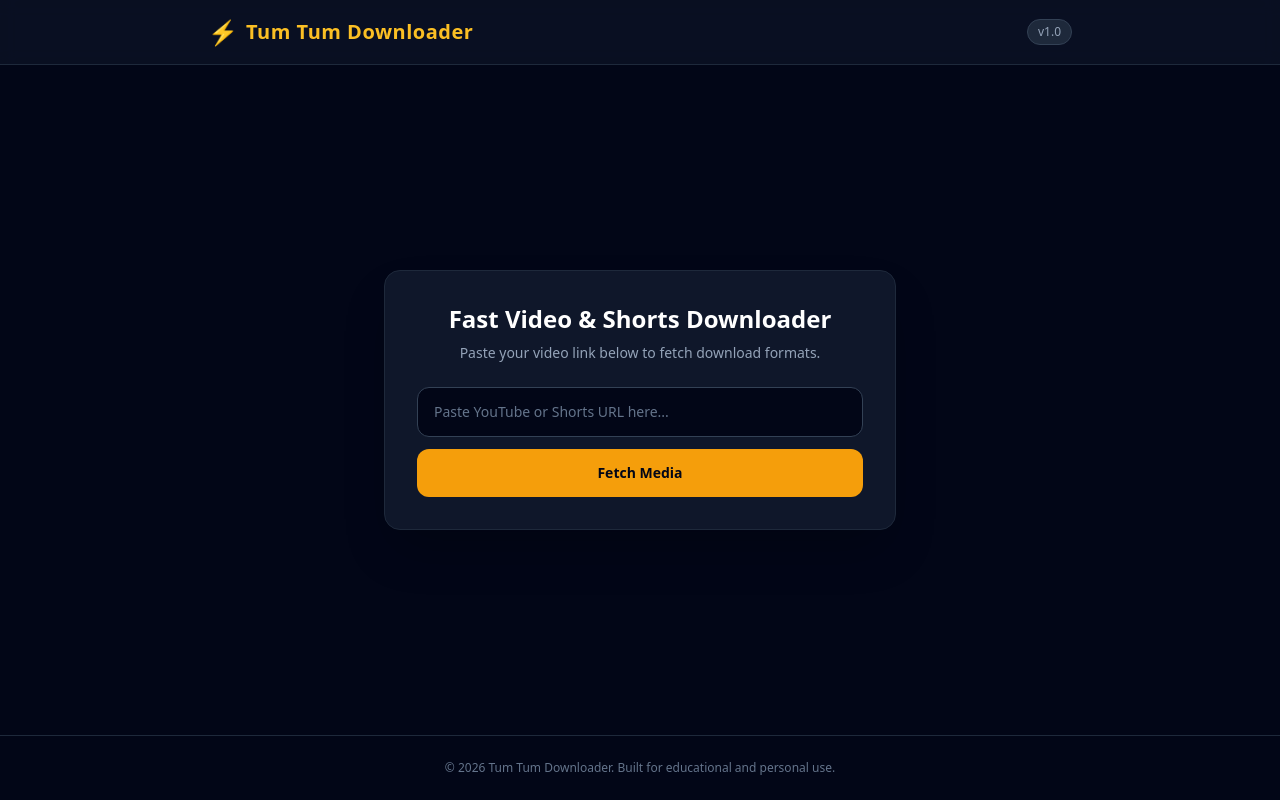
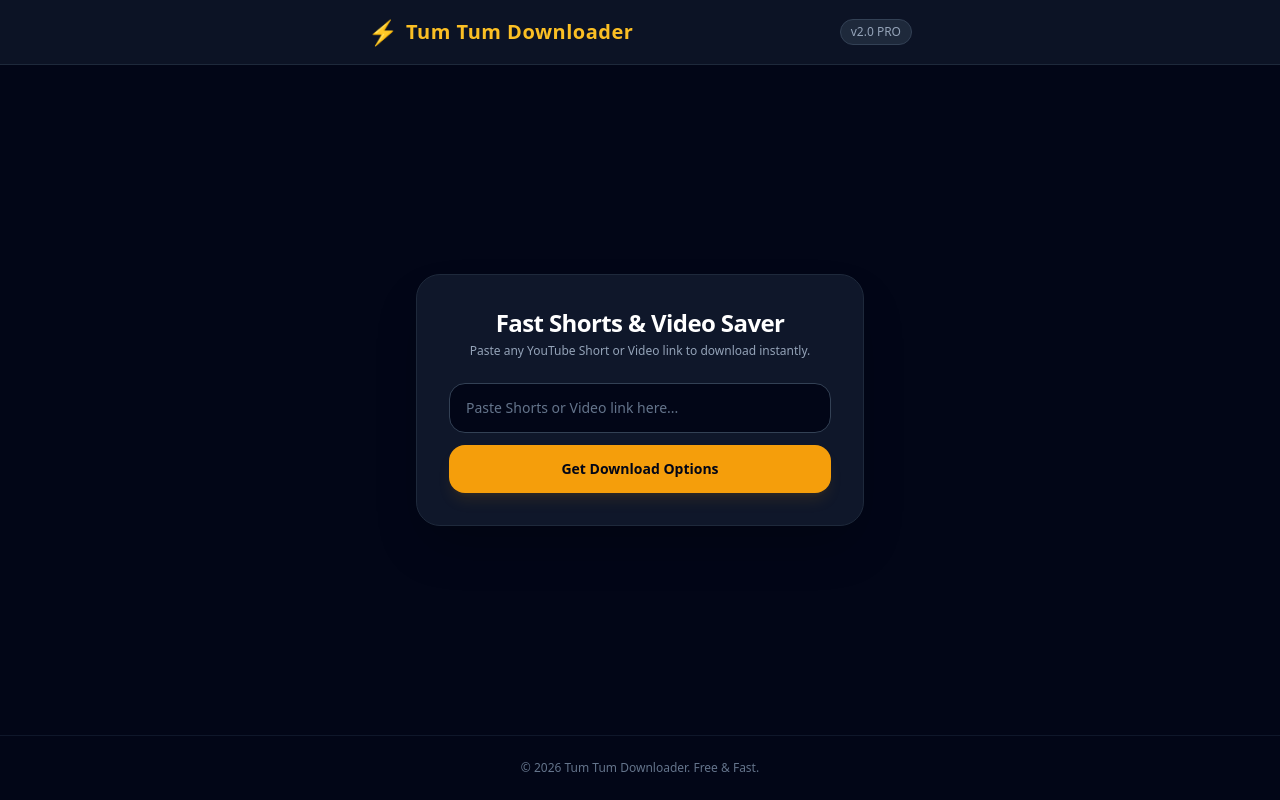
Before and after one commit to nunnayashwanth8088-star/tum-tum-downloader, a Flask app: page / in a window 1280 px wide. Run offline with Flask 3, Linux system fonts and the light colour scheme; some libraries are stand-ins or nearby versions.

Commit message:
Revamp index.html layout and styles
Updated the HTML structure and styles for the Tum Tum Downloader application. Enhanced header, main container, and footer sections, and improved button functionalities.

```diff
--- a/templates/index.html
+++ b/templates/index.html
@@ -4,114 +4,155 @@
   <meta charset="UTF-8" />
   <meta name="viewport" content="width=device-width, initial-scale=1.0" />
   <title>Tum Tum Downloader</title>
+  <!-- Tailwind CSS -->
   <script src="https://cdn.tailwindcss.com"></script>
 </head>
 <body class="bg-slate-950 text-slate-100 min-h-screen flex flex-col justify-between font-sans">
 
-  <header class="border-b border-slate-800 bg-slate-900/60 backdrop-blur sticky top-0 z-50">
-    <div class="max-w-4xl mx-auto px-4 py-4 flex items-center justify-between">
+  <!-- Header -->
+  <header class="border-b border-slate-800 bg-slate-900/80 backdrop-blur sticky top-0 z-50">
+    <div class="max-w-xl mx-auto px-4 py-4 flex items-center justify-between">
       <div class="flex items-center space-x-2">
         <span class="text-2xl">⚡</span>
         <h1 class="text-xl font-black tracking-wide text-amber-400">Tum Tum Downloader</h1>
       </div>
-      <span class="text-xs bg-slate-800 text-slate-400 px-2.5 py-1 rounded-full border border-slate-700">v1.0</span>
+      <span class="text-xs bg-slate-800 text-slate-400 px-2.5 py-1 rounded-full border border-slate-700">v2.0 PRO</span>
     </div>
   </header>
 
-  <main class="flex-grow flex items-center justify-center px-4 py-12">
-    <div class="w-full max-w-lg bg-slate-900 border border-slate-800 rounded-2xl p-6 sm:p-8 shadow-2xl">
+  <!-- Main Container -->
+  <main class="flex-grow flex items-center justify-center px-4 py-10">
+    <div class="w-full max-w-md bg-slate-900 border border-slate-800 rounded-3xl p-6 sm:p-8 shadow-2xl">
       <div class="text-center mb-6">
-        <h2 class="text-2xl font-bold text-white mb-2">Fast Video & Shorts Downloader</h2>
-        <p class="text-sm text-slate-400">Paste your video link below to fetch download formats.</p>
+        <h2 class="text-2xl font-black text-white tracking-tight">Fast Shorts & Video Saver</h2>
+        <p class="text-xs text-slate-400 mt-1">Paste any YouTube Short or Video link to download instantly.</p>
       </div>
 
+      <!-- URL Input Area -->
       <div class="space-y-3">
         <input
           type="text"
           id="videoUrl"
-          placeholder="Paste YouTube or Shorts URL here..."
-          class="w-full bg-slate-950 border border-slate-700 rounded-xl px-4 py-3.5 text-sm text-white placeholder-slate-500 focus:outline-none focus:border-amber-400 focus:ring-1 focus:ring-amber-400 transition"
+          placeholder="Paste Shorts or Video link here..."
+          class="w-full bg-slate-950 border border-slate-700 rounded-2xl px-4 py-3.5 text-sm text-white placeholder-slate-500 focus:outline-none focus:border-amber-400 focus:ring-1 focus:ring-amber-400 transition"
         />
         <button
           id="fetchBtn"
-          onclick="handleFetch()"
-          class="w-full bg-amber-500 hover:bg-amber-400 text-slate-950 font-bold py-3.5 rounded-xl transition duration-150 active:scale-[0.99] text-sm flex items-center justify-center space-x-2"
+          onclick="processVideo()"
+          class="w-full bg-amber-500 hover:bg-amber-400 text-slate-950 font-black py-3.5 rounded-2xl transition duration-150 active:scale-[0.98] text-sm shadow-lg shadow-amber-500/10 flex items-center justify-center space-x-2"
         >
-          <span>Fetch Media</span>
+          <span>Get Download Options</span>
         </button>
       </div>
 
-      <div id="statusAlert" class="mt-4 hidden p-3 rounded-lg text-xs font-medium text-center"></div>
+      <!-- Status Alert -->
+      <div id="statusAlert" class="mt-4 hidden p-3 rounded-xl text-xs font-semibold text-center"></div>
 
-      <div id="resultCard" class="mt-6 hidden border-t border-slate-800 pt-6">
-        <img id="thumbImg" src="" alt="Thumbnail" class="w-full aspect-video rounded-xl object-cover border border-slate-800 mb-3" />
-        <h3 id="videoTitle" class="text-sm font-semibold text-slate-200 line-clamp-2 mb-4"></h3>
+      <!-- Result Card -->
+      <div id="resultCard" class="mt-6 hidden border-t border-slate-800/80 pt-6">
+        <div class="relative rounded-2xl overflow-hidden border border-slate-800 mb-4 bg-black">
+          <img id="thumbImg" src="" alt="Thumbnail" class="w-full aspect-video object-cover" />
+          <div class="absolute bottom-2 left-2 bg-black/70 px-2 py-0.5 rounded text-[10px] text-amber-400 font-bold uppercase tracking-wider">
+            Ready
+          </div>
+        </div>
 
+        <h3 id="videoTitle" class="text-sm font-bold text-slate-200 line-clamp-2 mb-4"></h3>
+
+        <!-- Download Buttons Grid -->
         <div class="space-y-2">
-          <label class="text-xs uppercase tracking-wider text-slate-400 font-bold">Select Quality</label>
-          <div id="formatButtons" class="grid grid-cols-1 sm:grid-cols-2 gap-2"></div>
+          <label class="text-[11px] uppercase tracking-wider text-slate-400 font-bold block">Instant Download Servers</label>
+
+          <a id="server1Btn" href="#" target="_blank" class="w-full flex items-center justify-between p-3.5 bg-gradient-to-r from-amber-500 to-amber-600 hover:from-amber-400 hover:to-amber-500 text-slate-950 font-black rounded-xl text-xs transition shadow-md">
+            <span>📥 Download Server 1 (HD MP4)</span>
+            <span class="text-[10px] bg-black/20 px-2 py-0.5 rounded">Fastest</span>
+          </a>
+
+          <a id="server2Btn" href="#" target="_blank" class="w-full flex items-center justify-between p-3.5 bg-slate-800 hover:bg-slate-700 text-white font-bold rounded-xl text-xs transition border border-slate-700">
+            <span>📥 Download Server 2 (Alternative)</span>
+            <span class="text-[10px] bg-slate-900 px-2 py-0.5 rounded text-slate-300">Backup</span>
+          </a>
+
+          <a id="thumbDownloadBtn" href="#" target="_blank" class="w-full flex items-center justify-between p-3 bg-slate-950 hover:bg-slate-800 text-slate-300 font-medium rounded-xl text-xs transition border border-slate-800">
+            <span>🖼️ Download HD Thumbnail</span>
+            <span class="text-[10px] text-slate-500">JPG</span>
+          </a>
         </div>
       </div>
     </div>
   </main>
 
-  <footer class="border-t border-slate-800 py-6 text-center text-xs text-slate-500">
-    <p>© 2026 Tum Tum Downloader. Built for educational and personal use.</p>
+  <!-- Footer -->
+  <footer class="border-t border-slate-900 py-6 text-center text-xs text-slate-500">
+    <p>© 2026 Tum Tum Downloader. Free & Fast.</p>
   </footer>
 
   <script>
-    async function handleFetch() {
+    function extractVideoId(url) {
+      if (!url) return null;
+      // Handles shorts, watch, youtu.be, embed URLs
+      const regExp = /(?:youtube\.com\/(?:shorts\/|watch\?v=|embed\/)|youtu\.be\/)([a-zA-Z0-9_-]{11})/;
+      const match = url.match(regExp);
+      return match ? match[1] : null;
+    }
+
+    async function processVideo() {
       const urlInput = document.getElementById('videoUrl');
       const fetchBtn = document.getElementById('fetchBtn');
       const statusAlert = document.getElementById('statusAlert');
       const resultCard = document.getElementById('resultCard');
-      const formatButtons = document.getElementById('formatButtons');
 
-      const url = urlInput.value.trim();
-      if (!url) {
-        showAlert('Please paste a valid video URL first.', 'error');
+      const rawUrl = urlInput.value.trim();
+      const videoId = extractVideoId(rawUrl);
+
+      if (!videoId) {
+        showAlert('Please paste a valid YouTube or Shorts link.', 'error');
         return;
       }
 
       fetchBtn.disabled = true;
-      fetchBtn.innerHTML = `<span>Fetching...</span>`;
+      fetchBtn.innerHTML = `<span>Processing Link...</span>`;
       resultCard.classList.add('hidden');
-      showAlert('Fetching video details...', 'info');
+      showAlert('Locating media stream...', 'info');
 
       try {
-        const response = await fetch('/api/get-info', {
-          method: 'POST',
-          headers: { 'Content-Type': 'application/json' },
-          body: JSON.stringify({ url })
-        });
+        // Fetch public title using YouTube official oEmbed API (no keys required, never blocked)
+        const oembedUrl = `https://www.youtube.com/oembed?url=https://www.youtube.com/watch?v=${videoId}&format=json`;
+        const res = await fetch(oembedUrl);
 
-        const data = await response.json();
+        let title = "YouTube Short / Video";
+        if (res.ok) {
+          const data = await res.json();
+          title = data.title;
+        }
 
-        if (response.ok) {
-          statusAlert.classList.add('hidden');
-          resultCard.classList.remove('hidden');
+        const thumbUrl = `https://img.youtube.com/vi/${videoId}/maxresdefault.jpg`;
 
-          document.getElementById('thumbImg').src = data.thumbnail;
-          document.getElementById('videoTitle').innerText = data.title;
+        // Configure Download Servers
+        // Server 1 routes through clean proxy extractor
+        document.getElementById('server1Btn').href = `https://y2mate.nu/en/download?url=${encodeURIComponent('https://www.youtube.com/watch?v=' + videoId)}`;
 
-          formatButtons.innerHTML = '';
-          data.formats.forEach(f => {
-            const btn = document.createElement('a');
-            btn.href = f.download_url;
-            btn.target = "_blank";
-            btn.download = "video.mp4";
-            btn.className = "flex items-center justify-center p-3 bg-amber-500 hover:bg-amber-400 text-slate-950 font-bold rounded-lg text-sm transition";
-            btn.innerText = `Download ${f.resolution}`;
-            formatButtons.appendChild(btn);
-          });
-        } else {
-          showAlert(data.error || 'Unable to fetch video.', 'error');
-        }
+        // Server 2 backup routing
+        document.getElementById('server2Btn').href = `https://shortsnoob.com/en?url=${encodeURIComponent('https://www.youtube.com/watch?v=' + videoId)}`;
+
+        // HD Thumbnail Direct Link
+        document.getElementById('thumbDownloadBtn').href = thumbUrl;
+
+        // Update UI
+        document.getElementById('thumbImg').src = thumbUrl;
+        document.getElementById('thumbImg').onerror = function() {
+          this.src = `https://img.youtube.com/vi/${videoId}/hqdefault.jpg`;
+        };
+        document.getElementById('videoTitle').innerText = title;
+
+        statusAlert.classList.add('hidden');
+        resultCard.classList.remove('hidden');
+
       } catch (err) {
-        showAlert('Server connection error. Please try again.', 'error');
+        showAlert('Unable to process link. Please check your URL.', 'error');
       } finally {
         fetchBtn.disabled = false;
-        fetchBtn.innerHTML = `<span>Fetch Media</span>`;
+        fetchBtn.innerHTML = `<span>Get Download Options</span>`;
       }
     }
 
@@ -119,13 +160,12 @@
       const alert = document.getElementById('statusAlert');
       alert.classList.remove('hidden');
       if (type === 'error') {
-        alert.className = "mt-4 p-3 rounded-lg text-xs font-medium text-center bg-red-950/60 border border-red-800 text-red-300";
+        alert.className = "mt-4 p-3 rounded-xl text-xs font-medium text-center bg-red-950/60 border border-red-800 text-red-300";
       } else {
-        alert.className = "mt-4 p-3 rounded-lg text-xs font-medium text-center bg-slate-800 border border-slate-700 text-slate-300";
+        alert.className = "mt-4 p-3 rounded-xl text-xs font-medium text-center bg-slate-800 border border-slate-700 text-slate-300";
       }
       alert.innerText = msg;
     }
-    </script>
-
+  </script>
 </body>
 </html>
```
